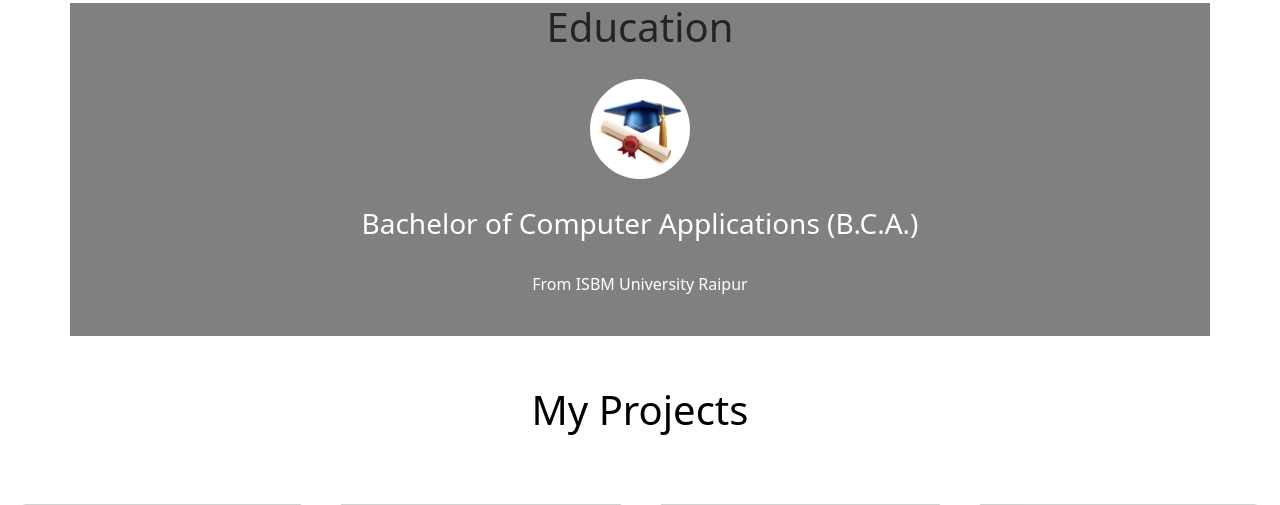
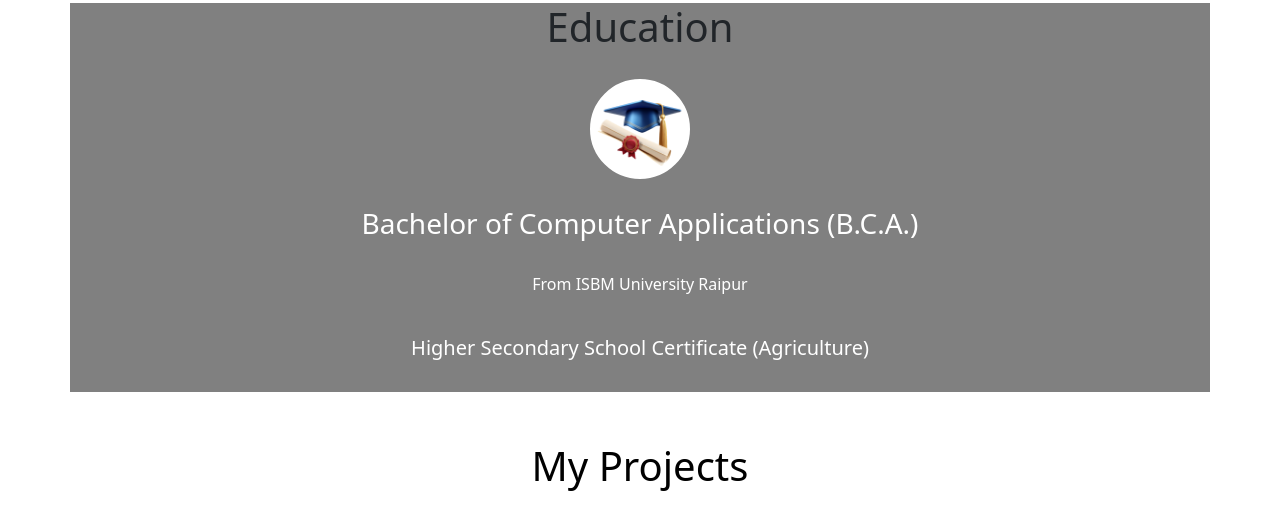
Before and after one commit to rahullokhande123/Django_Static_Portfolio, a Django app: page /home/ in a window 1280 px wide. Shown: the part 1247-1752 px from the top of the page. Run offline with Django 5.2, Linux system fonts and the light colour scheme; some libraries are stand-ins or nearby versions; some web fonts are replaced.

Commit message:
Static Portfolio

```diff
--- a/project/app/templates/home.html
+++ b/project/app/templates/home.html
@@ -186,7 +186,7 @@
 
             <h3 align="center">Bachelor of Computer Applications (B.C.A.)</h3> <br>
             <p align="center">From ISBM University Raipur</p> <br>
-
+            <h5 align="center"> Higher Secondary School Certificate (Agriculture)</h5> <br>
 
 
 
```
